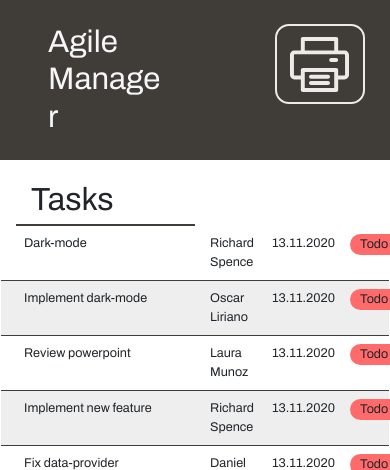
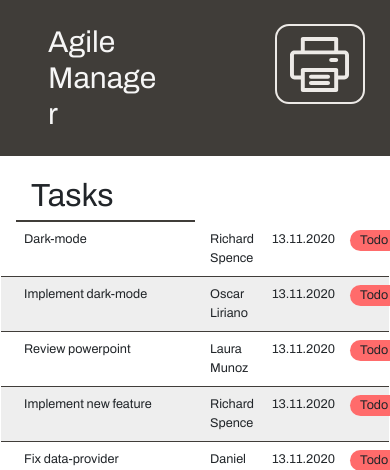
Before and after one commit to filippo-orru/agile-project-tasks, a Flask app: page / in a window 390 px wide. Shown: the top 470 px of the page. Run offline with Flask 2, Linux system fonts and the light colour scheme; style sheets or scripts are compiled from the project's sources.

Commit message:
adjusted mobile view

```diff
--- a/resources/scss/index.scss
+++ b/resources/scss/index.scss
@@ -79,11 +79,18 @@ nav {
 .printBtnImage{
   width: 100%;
 }
+
+.taskText{
+    visibility: hidden;
+}
+
 @media (max-width: 576px){
   .mobileTop {
     #heading {
         color: #F6F6F6;
-        font-size: 8vw;
+        width: 30vw;
+        word-wrap: break-word;
+        font-size: max(4vw ,30px);
     }
   }
   .mobile-th{
@@ -130,4 +137,7 @@ nav {
   .p-5 {
     padding: 1rem!important;
 }
+.taskText{
+    visibility: unset;
 }
+}
--- a/templates/index.html
+++ b/templates/index.html
@@ -35,13 +35,13 @@
     <section class="container-fluid p-5">
         <div id="task-table">
             <div class="mobile-th row th">
-              <div class="col-lg-6 col-md-6 col-sm-6 col-6">Task name</div>
+              <div class="mobile-task col-lg-6 col-md-6 col-sm-6 col-6">Task name</div>
               <div class="col-lg-2 col-md-2 col-sm-2 col-2">Assigned to</div>
               <div class="col-lg-2 col-md-2 col-sm-2 col-2 ">Due Date</div>
               <div class="col-lg-2 col-md-2 col-sm-2 col-2 ">Progress</div>
             </div>
             <div class="mobile-task col-6">
-              <p>Tasks</p>
+                <p class="taskText">Tasks</p>
             </div>
 
 
```
